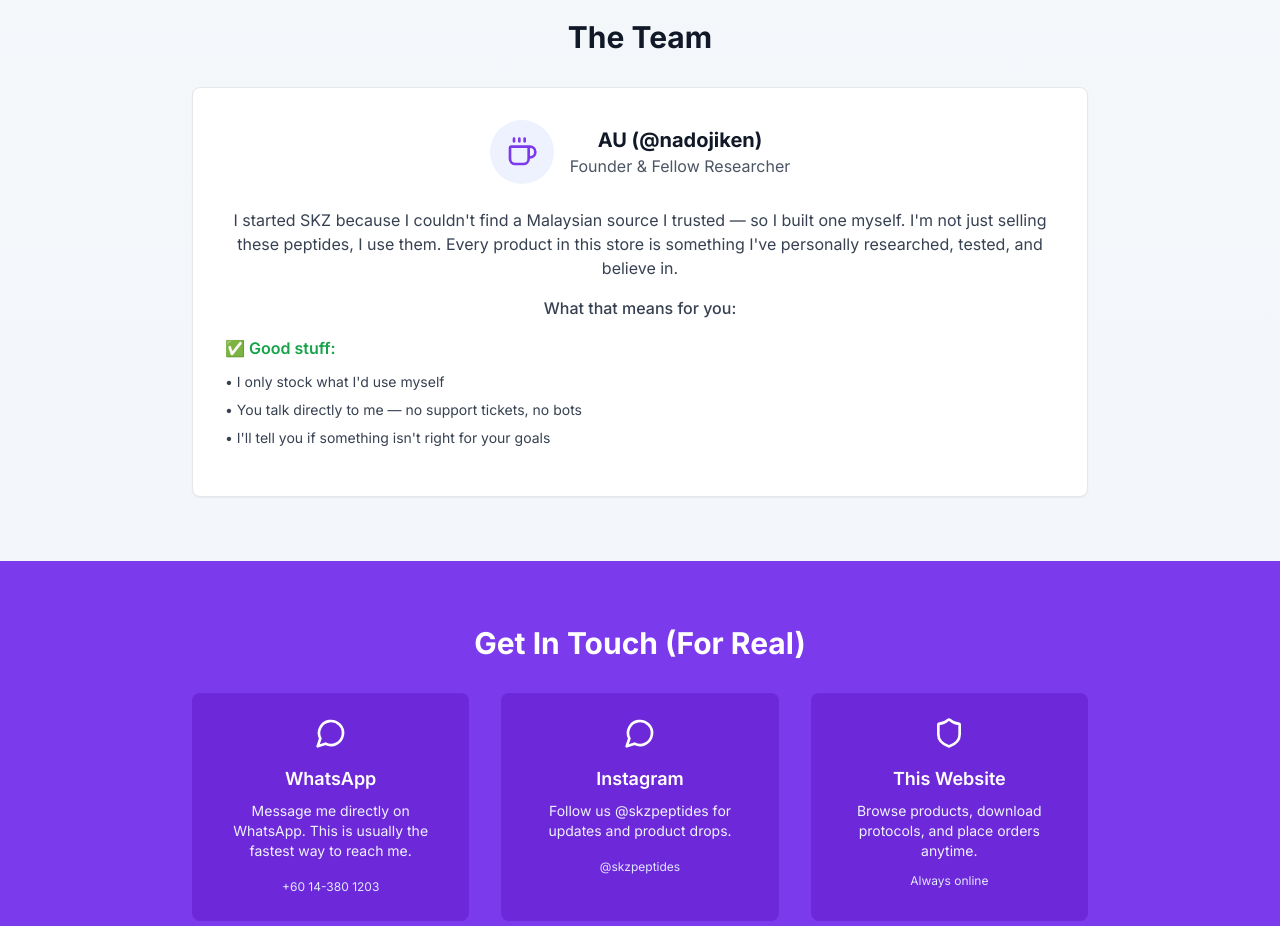
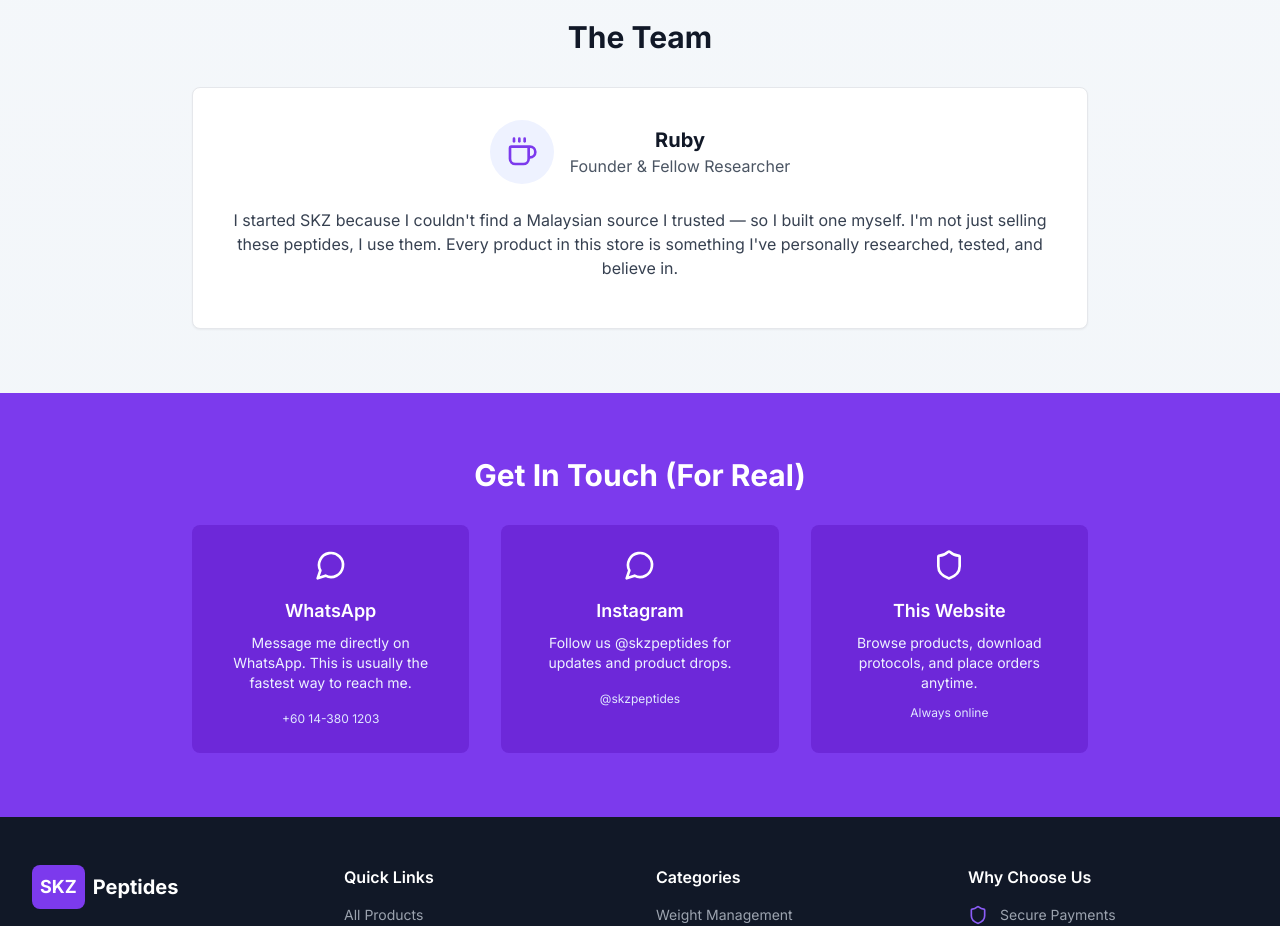
Before and after one commit to cinigami/SKZ-Peptides-, a React (Vite) app in the folder projects/skz-peptides/frontend/: page /about in a window 1280 px wide. Shown: the part 1600-2526 px from the top of the page. Built offline with nearby package versions, Linux system fonts and the light colour scheme.

Commit message:
fix: AU → Ruby, remove Good stuff section from About

```diff
--- a/projects/skz-peptides/frontend/src/pages/About.jsx
+++ b/projects/skz-peptides/frontend/src/pages/About.jsx
@@ -113,7 +113,7 @@ const About = () => {
                   <Coffee className="w-8 h-8 text-primary-600" />
                 </div>
                 <div>
-                  <h3 className="text-xl font-bold text-gray-900">AU (@nadojiken)</h3>
+                  <h3 className="text-xl font-bold text-gray-900">Ruby</h3>
                   <p className="text-gray-600">Founder & Fellow Researcher</p>
                 </div>
               </div>
@@ -125,16 +125,7 @@ const About = () => {
                   I've personally researched, tested, and believe in.
                 </p>
 
-                <p className="mb-4 font-medium">What that means for you:</p>
 
-                <div className="text-left">
-                  <h4 className="font-semibold text-green-600 mb-3">✅ Good stuff:</h4>
-                  <ul className="text-sm space-y-2 mb-4">
-                    <li>• I only stock what I'd use myself</li>
-                    <li>• You talk directly to me — no support tickets, no bots</li>
-                    <li>• I'll tell you if something isn't right for your goals</li>
-                  </ul>
-                </div>
               </div>
             </div>
           </div>
```
Also changed, not shown: 1 other file (tests, documents, lock files or other folders).
